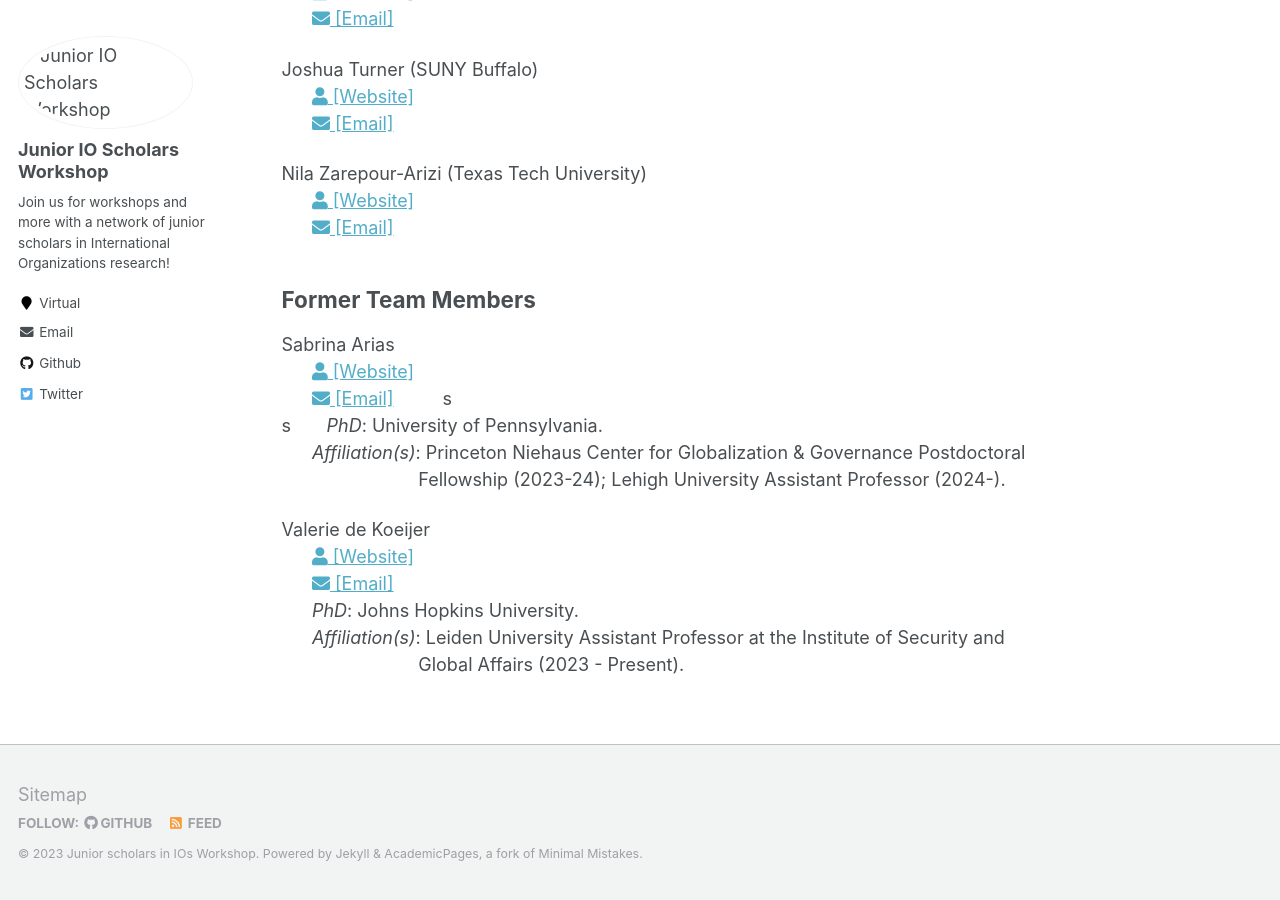
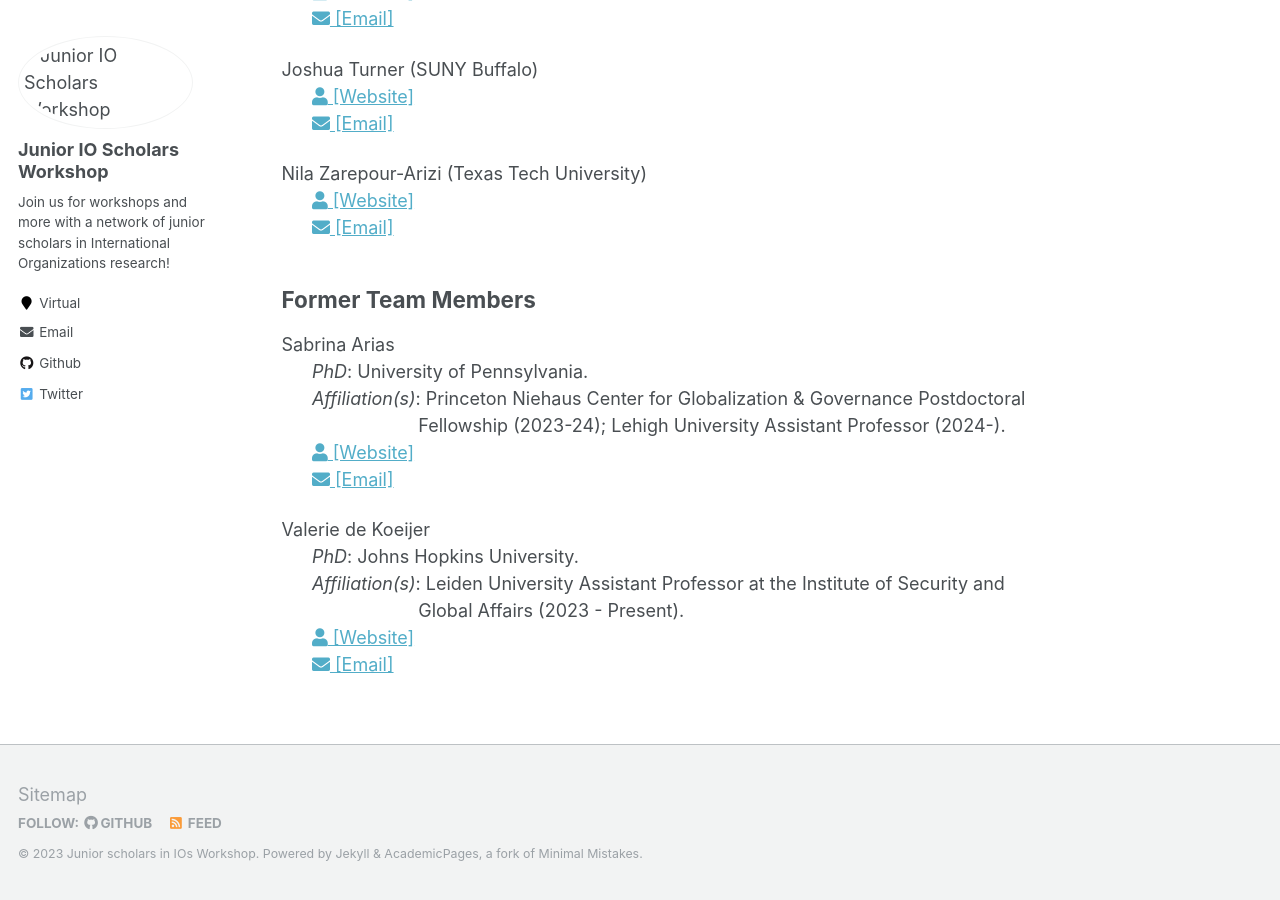
Before and after one commit to IO-workshop/IO-workshop.github.io, a Jekyll site: the page built from _pages/team.md, in a window 1280 px wide and 900 px high, scrolled down 544 px. Built offline with Jekyll 4.4.1, drawn with Linux system fonts in a browser that asks for light colours.

Commit message:
Revert "getting closer..."
This reverts commit b670dde87dcfe1141b8c0232b1c4cb9cd727d240.

```diff
--- a/_pages/team.md
+++ b/_pages/team.md
@@ -32,14 +32,13 @@ Nila Zarepour-Arizi (Texas Tech University)
 ## Former Team Members
 
 Sabrina Arias <br>
-&nbsp;&nbsp;&nbsp;&nbsp;&nbsp;&nbsp;<span style="padding-right:5%"><a href='{{ "https://www.sabrinabarias.com/"}}'><i class='fas fa-user'></i> [Website]</a></span>
-<br>&nbsp;&nbsp;&nbsp;&nbsp;&nbsp;&nbsp;<span style="padding-right:5%"><a href='{{ "mailto:sbarias20@gmail.com"}}'><i class='fas fa-envelope'></i> [Email]</a></span>s <br>s
 &nbsp;&nbsp;&nbsp;&nbsp;&nbsp;&nbsp;*PhD*: University of Pennsylvania.<br>
 &nbsp;&nbsp;&nbsp;&nbsp;&nbsp;&nbsp;*Affiliation(s)*: Princeton Niehaus Center for Globalization & Governance Postdoctoral <br> &nbsp;&nbsp;&nbsp;&nbsp;&nbsp;&nbsp;&nbsp;&nbsp;&nbsp;&nbsp;&nbsp;&nbsp;&nbsp;&nbsp;&nbsp;&nbsp;&nbsp;&nbsp;&nbsp;&nbsp;&nbsp;&nbsp;&nbsp;&nbsp;&nbsp;&nbsp;&nbsp;Fellowship (2023-24); Lehigh University Assistant Professor (2024-).
+<br>&nbsp;&nbsp;&nbsp;&nbsp;&nbsp;&nbsp;<span style="padding-right:5%"><a href='{{ "https://www.sabrinabarias.com/"}}'><i class='fas fa-user'></i> [Website]</a></span>
+<br>&nbsp;&nbsp;&nbsp;&nbsp;&nbsp;&nbsp;<span style="padding-right:5%"><a href='{{ "mailto:sbarias20@gmail.com"}}'><i class='fas fa-envelope'></i> [Email]</a></span>
 
-
-Valerie de Koeijer
-<br>&nbsp;&nbsp;&nbsp;&nbsp;&nbsp;&nbsp;<span style="padding-right:5%"><a href='{{ "https://www.universiteitleiden.nl/en/staffmembers/valerie-de-koeijer"}}'><i class='fas fa-user'></i> [Website]</a></span>
-<br>&nbsp;&nbsp;&nbsp;&nbsp;&nbsp;&nbsp;<span style="padding-right:5%"><a href='{{ "mailto:vdekoei1@jhu.edu"}}'><i class='fas fa-envelope'></i> [Email]</a></span> <br>
+Valerie de Koeijer <br>
 &nbsp;&nbsp;&nbsp;&nbsp;&nbsp;&nbsp;*PhD*: Johns Hopkins University.<br>
 &nbsp;&nbsp;&nbsp;&nbsp;&nbsp;&nbsp;*Affiliation(s)*: Leiden University Assistant Professor at the Institute of Security and <br>&nbsp;&nbsp;&nbsp;&nbsp;&nbsp;&nbsp;&nbsp;&nbsp;&nbsp;&nbsp;&nbsp;&nbsp;&nbsp;&nbsp;&nbsp;&nbsp;&nbsp;&nbsp;&nbsp;&nbsp;&nbsp;&nbsp;&nbsp;&nbsp;&nbsp;&nbsp;&nbsp;Global Affairs (2023 - Present).
+<br>&nbsp;&nbsp;&nbsp;&nbsp;&nbsp;&nbsp;<span style="padding-right:5%"><a href='{{ "https://www.universiteitleiden.nl/en/staffmembers/valerie-de-koeijer"}}'><i class='fas fa-user'></i> [Website]</a></span>
+<br>&nbsp;&nbsp;&nbsp;&nbsp;&nbsp;&nbsp;<span style="padding-right:5%"><a href='{{ "mailto:vdekoei1@jhu.edu"}}'><i class='fas fa-envelope'></i> [Email]</a></span>
```
